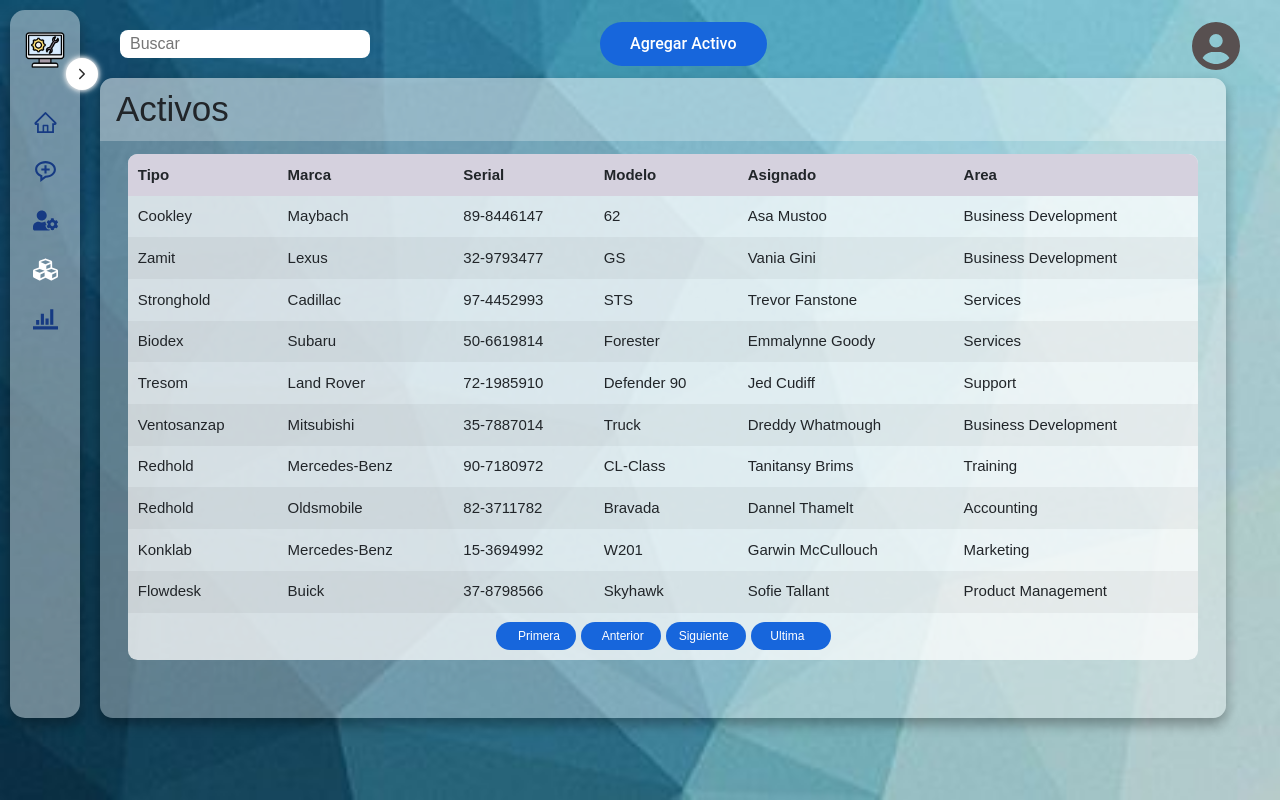
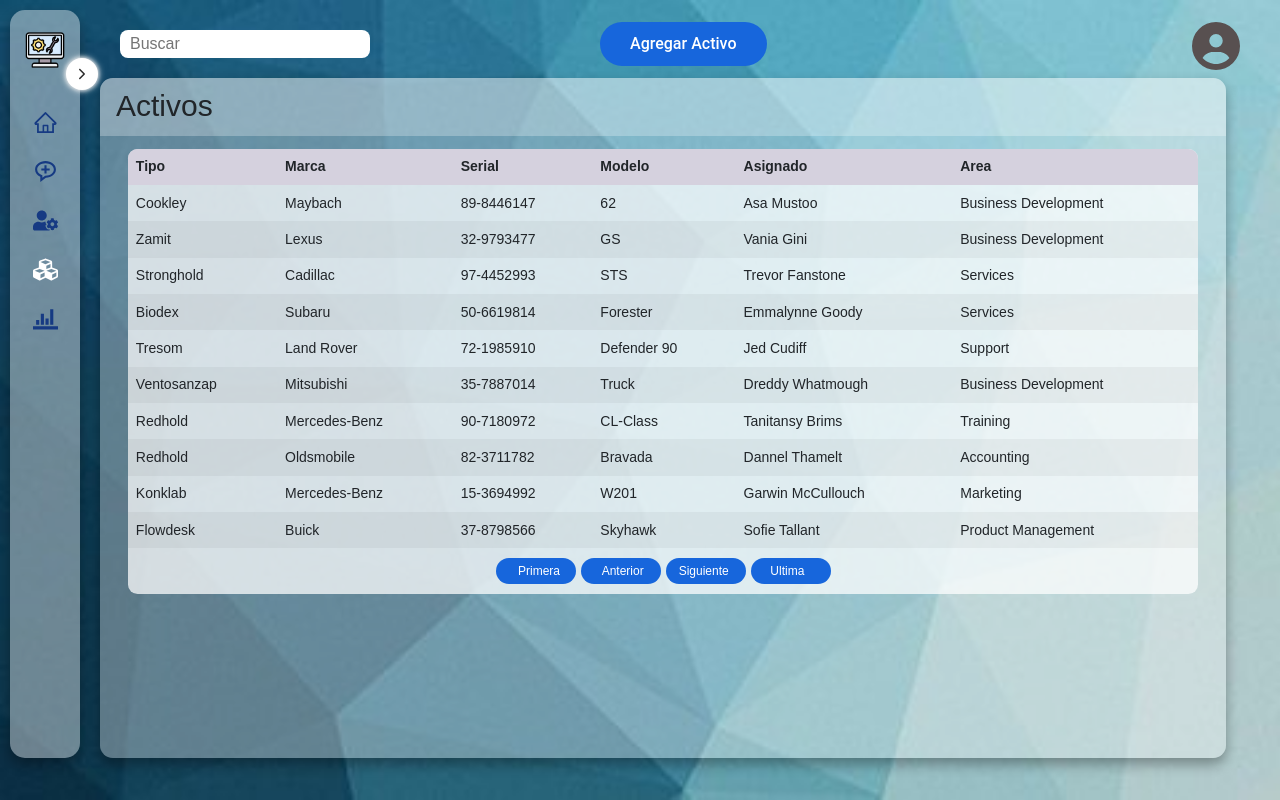
Before and after one commit to fredy100100/ProyectoSGRT, a React (Create React App) app: page /Inventario in a window 1280 px wide. Built offline with nearby package versions, Linux system fonts and the light colour scheme.

Commit message:
Ajuste de tabla

```diff
--- a/src/App.css
+++ b/src/App.css
@@ -9,7 +9,6 @@
 
 .App {
   margin: 10px;
-  height: 93vh;
 }
 
 .Est {
--- a/src/Componentes/shared/simpleTable/simpleTable.css
+++ b/src/Componentes/shared/simpleTable/simpleTable.css
@@ -1,18 +1,17 @@
 .tablaReusable {
     width: 88vw;
-    height: 80vh;
+    height: 85vh;
     background-color: #fff5;
     /* backdrop-filter: blur(7px); */
     box-shadow: 0 0.4rem 0.8rem #0005;
     border-radius: .8rem;
     overflow: hidden;
-    padding-bottom: .5rem;
-    font-size: 15px;
+    font-size: 14px;
 }
 
 table, th, td {
     border-collapse: collapse;
-    padding: 0.6rem;
+    padding: 0.48rem;
 }
 
 table {
@@ -22,14 +21,14 @@ table {
 .table-header {
     display: flex;
     width: 100%;
-    height: 10%;
+    height: 8.5%;
     background-color: #fff4;
     padding: 1rem 1rem;
     align-items: center;
 }
 
 .table-header h1 {
-    font-size: 35px;
+    font-size: 30px;
     margin-top: 7px;
 }
 
@@ -78,7 +77,7 @@ tbody tr:hover {
     border: none;
     color: white;
     text-align: center;
-    padding: 5px;
+    padding: 4px;
     width: 80px;
     cursor: pointer;
     transition: all 0.5s;
```
